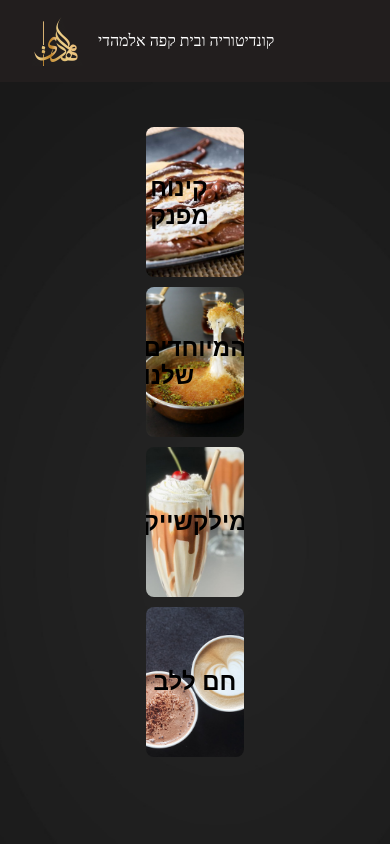
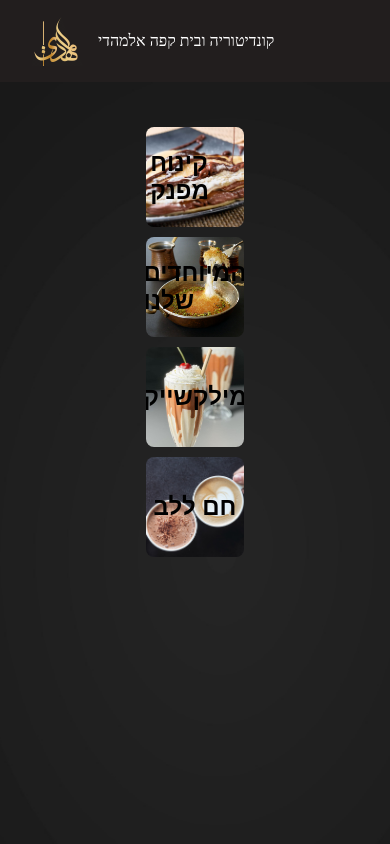
Before and after one commit to RaafatMarzuq/Al-Mahdi-Sweets, a React (Create React App) app: page / in a window 390 px wide. Shown: the top 844 px of the page. Built offline with nearby package versions, Linux system fonts and the light colour scheme.

Commit message:
making homepage responsive

```diff
--- a/src/components/CatigoryButton/style.css
+++ b/src/components/CatigoryButton/style.css
@@ -14,7 +14,7 @@
 /* Media query for smaller screens */
 @media screen and (max-width: 768px) {
   .imageButton {
-      height: 150px; /* Adjusted height for smaller screens */
+    height: 100px; /* Adjusted height for smaller screens */
     margin: 5px; /* Adjusted margin for smaller screens */
   }
 }
@@ -80,10 +80,6 @@
 .imageText {
   color: black;
   font-size: x-large;
-    /* position: relative;
-    padding: 16px;
-    padding-top: 8px;
-    padding-bottom: 14px; */
   border: 4px solid transparent;
   font-weight: bold;
 }
```
Lines whose indentation alone changed are shown as unchanged.
